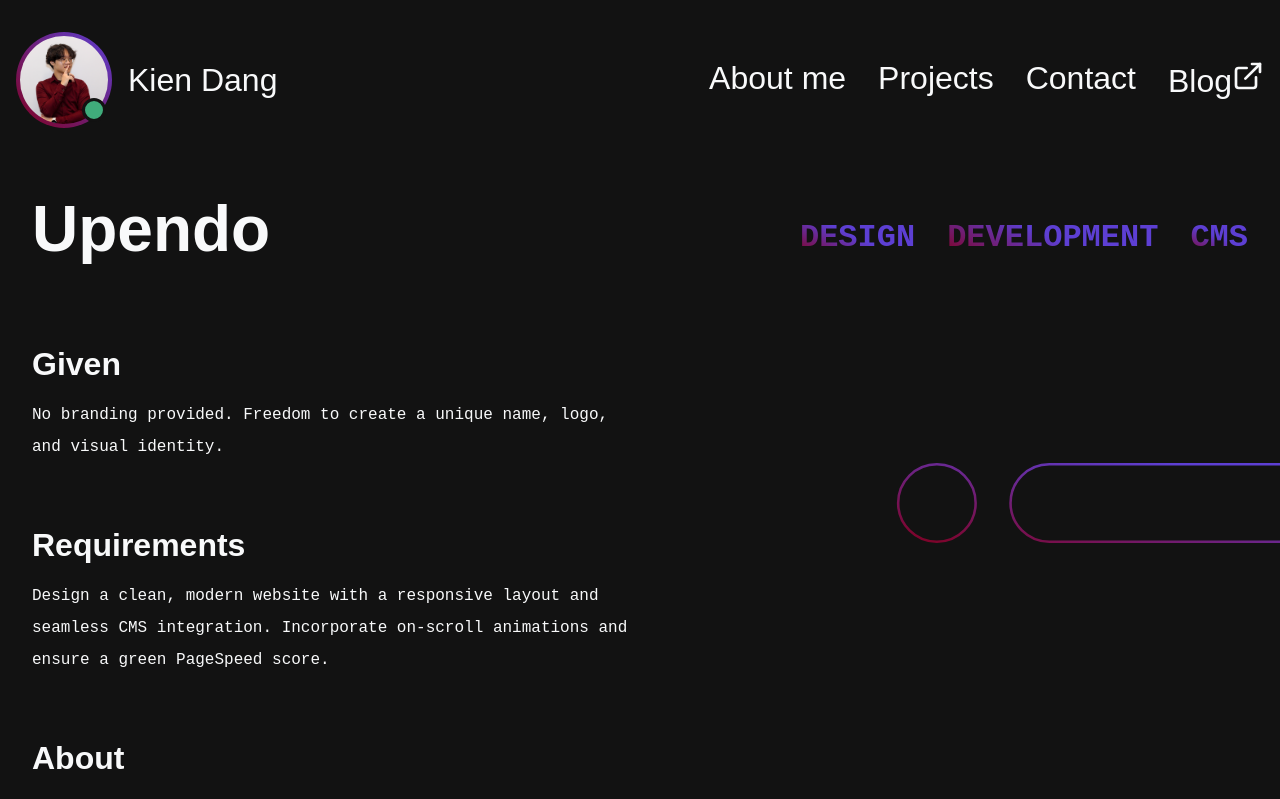
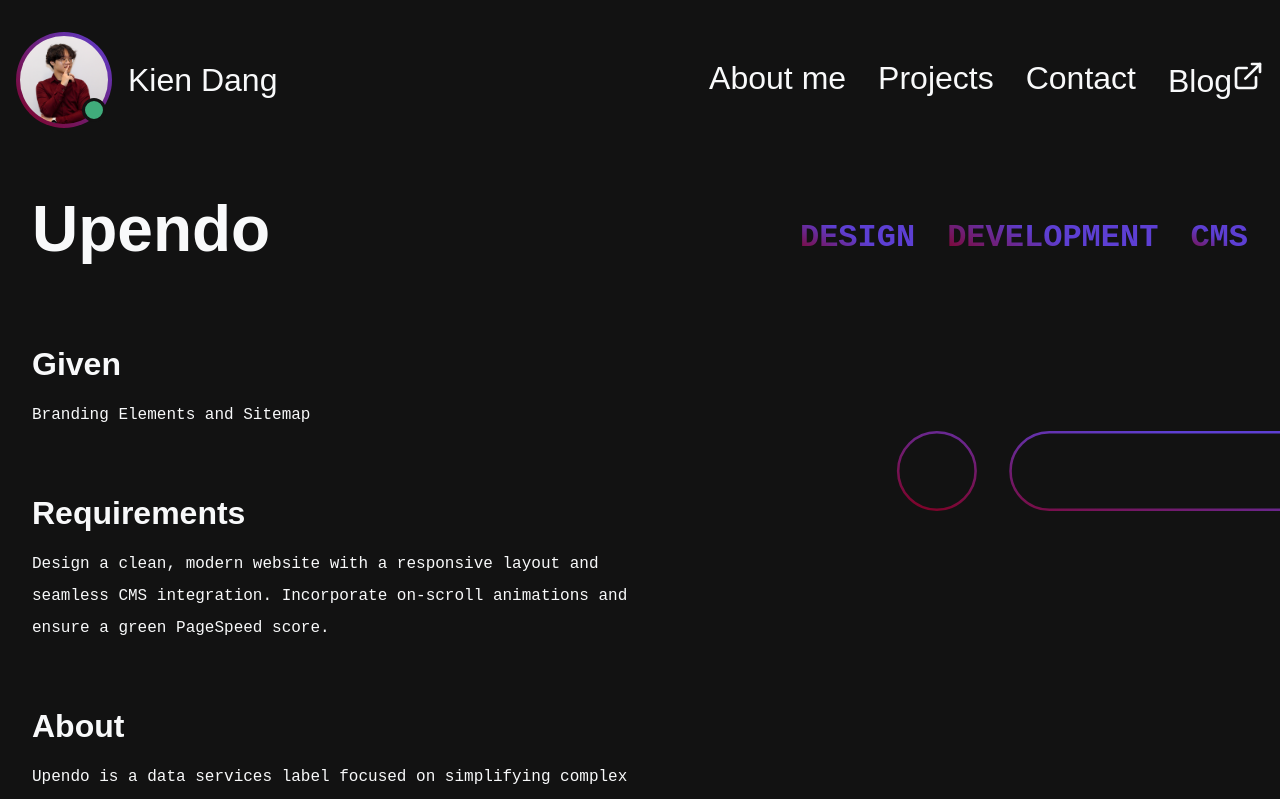
Before and after one commit to TNDKien/showcase-portfolio, a Next.js app: page /projects/upendo in a window 1280 px wide. Shown: the top 799 px of the page. Built offline with nearby package versions, Linux system fonts and the light colour scheme; a web font is replaced by a local one.

Commit message:
given correction

```diff
--- a/src/app/projects/upendo/page.tsx
+++ b/src/app/projects/upendo/page.tsx
@@ -41,10 +41,7 @@ export default function ProjectPage() {
         <section className={styles.section}>
           <div>
             <h2>Given</h2>
-            <p>
-              No branding provided. Freedom to create a unique name, logo, and
-              visual identity.
-            </p>
+            <p>Branding Elements and Sitemap</p>
           </div>
           <div className={styles.vectors}>
             {vector.map((path, index) => (
```
